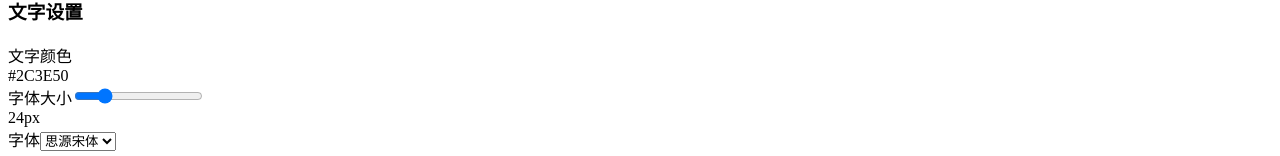
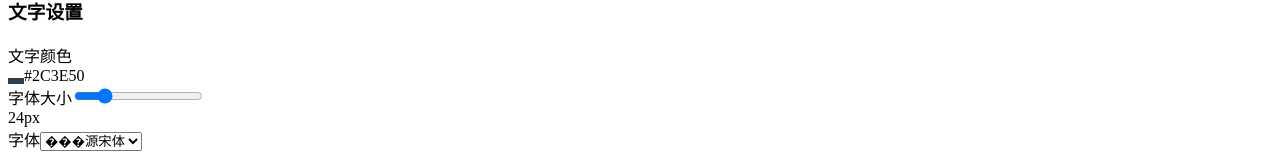
Before and after one commit to xinpengfei520/beautiful-sentence-card, a React app: page / in a window 1280 px wide. Shown: the part 1080-1236 px from the top of the page. Built offline with nearby package versions, Linux system fonts and the light colour scheme; the HTML template or start-up script is replaced by a standard one.

Commit message:
optimized: text color

```diff
--- a/src/components/style-panels/FontPanel.js
+++ b/src/components/style-panels/FontPanel.js
@@ -30,9 +30,13 @@ export default function FontPanel() {
         <label className="block mb-2 text-gray-700 font-medium">文字颜色</label>
         <div className="color-picker-container">
           <div className="flex items-center gap-3">
-            <div
-              className="color-preview cursor-pointer"
-              style={{ backgroundColor: state.font.color }}
+            <button
+              type="button"
+              className="color-preview"
+              style={{
+                backgroundColor: state.font.color,
+                border: `2px solid ${state.font.color === '#FFFFFF' ? '#E5E7EB' : state.font.color}`
+              }}
               onClick={() => setShowColorPicker(!showColorPicker)}
               title="点击选择颜色"
             />
@@ -47,7 +51,7 @@ export default function FontPanel() {
                 className="fixed inset-0"
                 onClick={() => setShowColorPicker(false)}
               />
-              <div className="relative">
+              <div className="relative bg-white rounded-lg shadow-lg p-3">
                 <SketchPicker
                   color={tempColor}
                   onChange={handleColorChange}
@@ -97,7 +101,7 @@ export default function FontPanel() {
           onChange={(e) => updateFont({ ...state.font, family: e.target.value })}
           className="w-full p-2 border rounded hover:border-blue-500 focus:border-blue-500 focus:outline-none"
         >
-          <option value='"Noto Serif SC", serif'>思源宋体</option>
+          <option value='"Noto Serif SC", serif'>���源宋体</option>
           <option value='"Noto Sans SC", sans-serif'>思源黑体</option>
           <option value="KaiTi, serif">楷体</option>
           <option value="XingKai SC, cursive">行楷</option>
--- a/src/styles/index.css
+++ b/src/styles/index.css
@@ -17,9 +17,14 @@
   }
 
   .color-preview {
-    @apply w-8 h-8 rounded-lg border-2 border-gray-200;
+    width: 32px;
+    height: 32px;
+    border-radius: 6px;
+    border: 2px solid #e5e7eb;
+    cursor: pointer;
+    display: inline-block;
+    box-shadow: 0 1px 2px rgba(0, 0, 0, 0.1);
     transition: all 0.3s ease;
-    box-shadow: 0 1px 2px rgba(0, 0, 0, 0.1);
   }
 
   .color-preview:hover {
```
Also changed, not shown: 1 other file (tests, documents, lock files or other folders).
